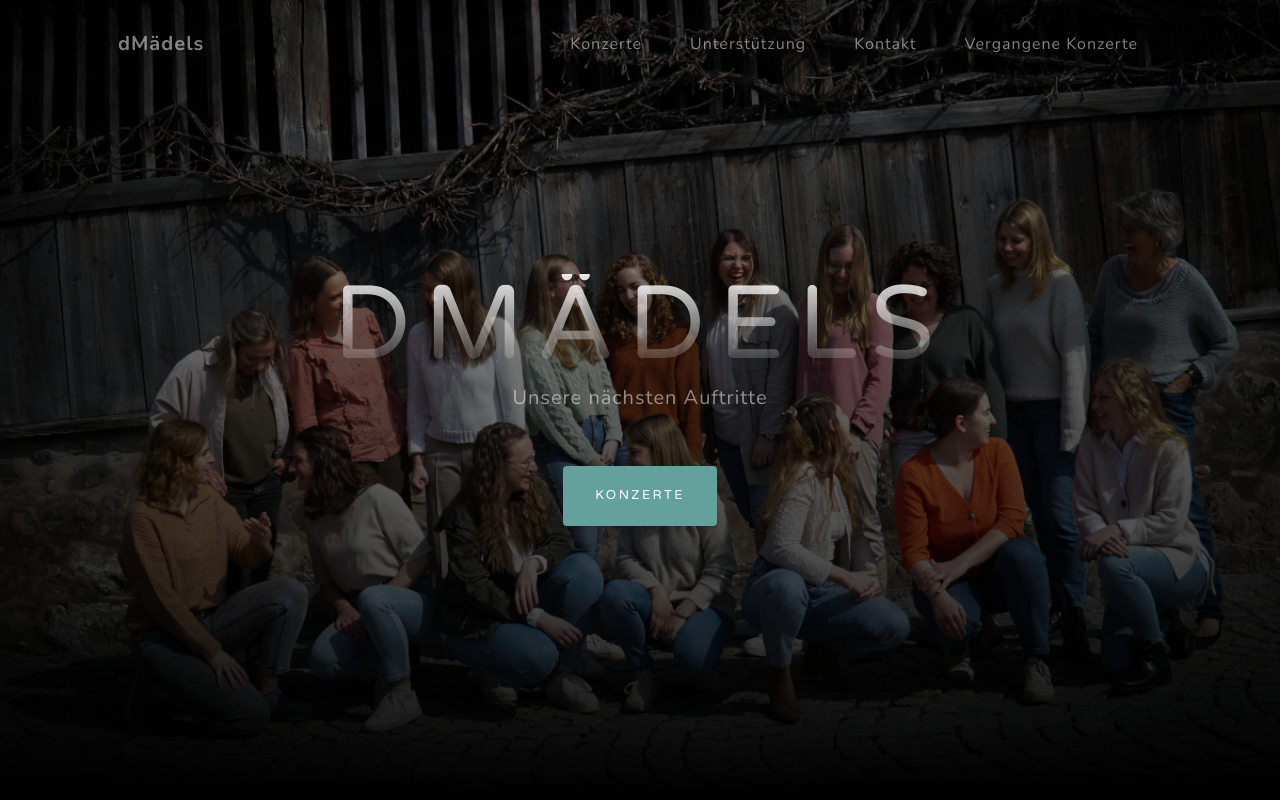
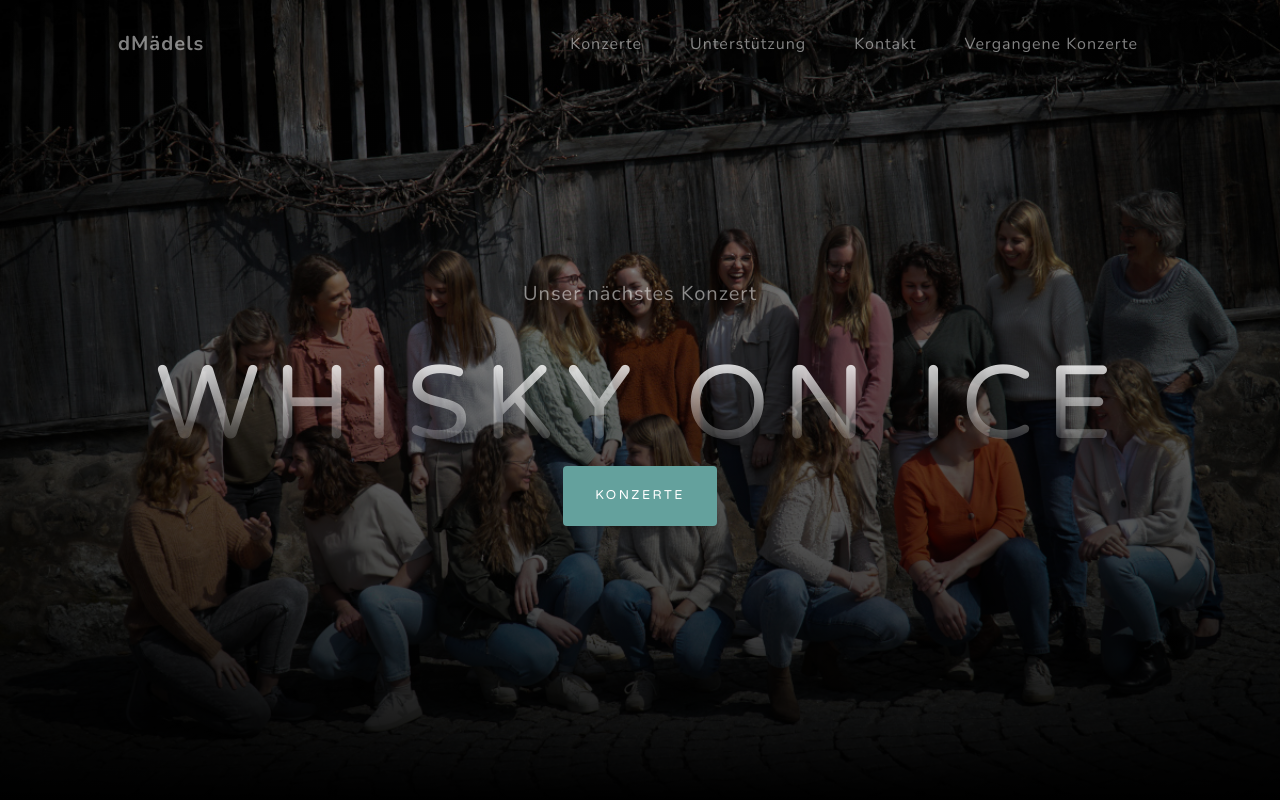
Before and after one commit to patsteff/schwyz, a plain HTML site: page public/index.html in a window 1280 px wide. Shown: the top 800 px of the page. Drawn offline with nearby package versions, Linux system fonts and the light colour scheme.

Commit message:
title change, merge main

```diff
--- a/public/index.html
+++ b/public/index.html
@@ -68,10 +68,11 @@
     <div class="container px-4 px-lg-5 d-flex h-100 align-items-center justify-content-center">
       <div class="d-flex justify-content-center">
         <div class="text-center">
-          <h1 class="mx-auto my-0 text-uppercase">dMädels</h1>
           <h2 class="text-white-50 mx-auto mt-2 mb-5">
-            Unsere nächsten Auftritte
+            Unser nächstes Konzert
           </h2>
+          <h1 class="mx-auto my-0 text-uppercase">Whisky On Ice</h1>
+
           <a class="btn btn-primary mt-2" href="#concerts">Konzerte</a>
         </div>
       </div>
@@ -411,7 +412,7 @@
   <!-- Footer-->
   <footer class="footer bg-black small text-center">
     <div class="container px-4 px-lg-5">
-      Copyright &copy; dMädels 2023
+      Copyright &copy; dMädels 2024
     </div>
   </footer>
   <!-- Bootstrap core JS-->
```
